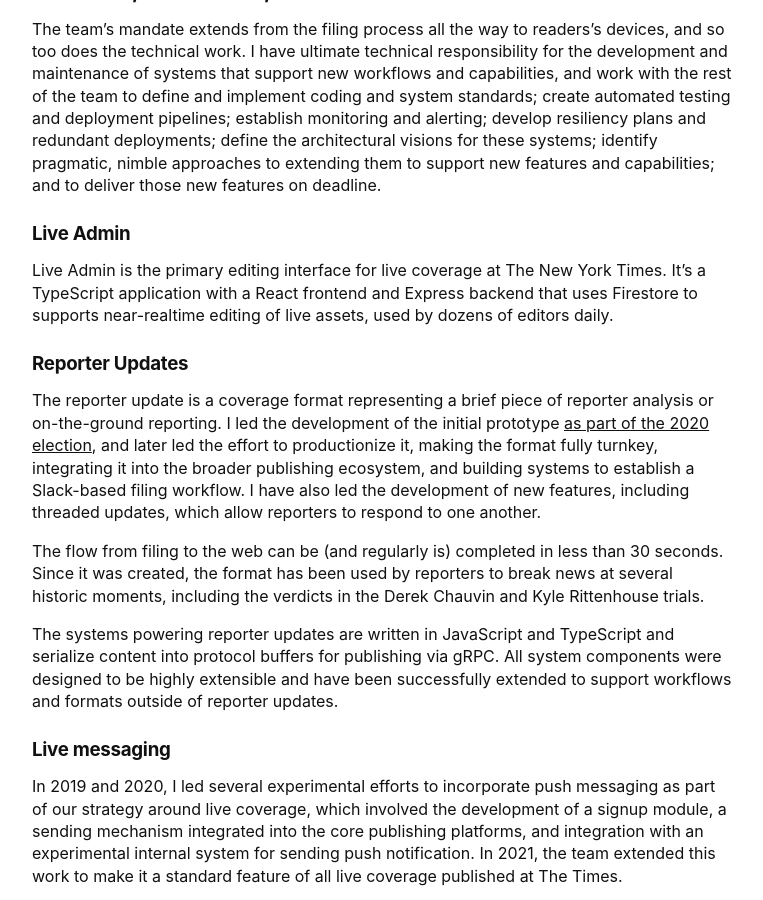
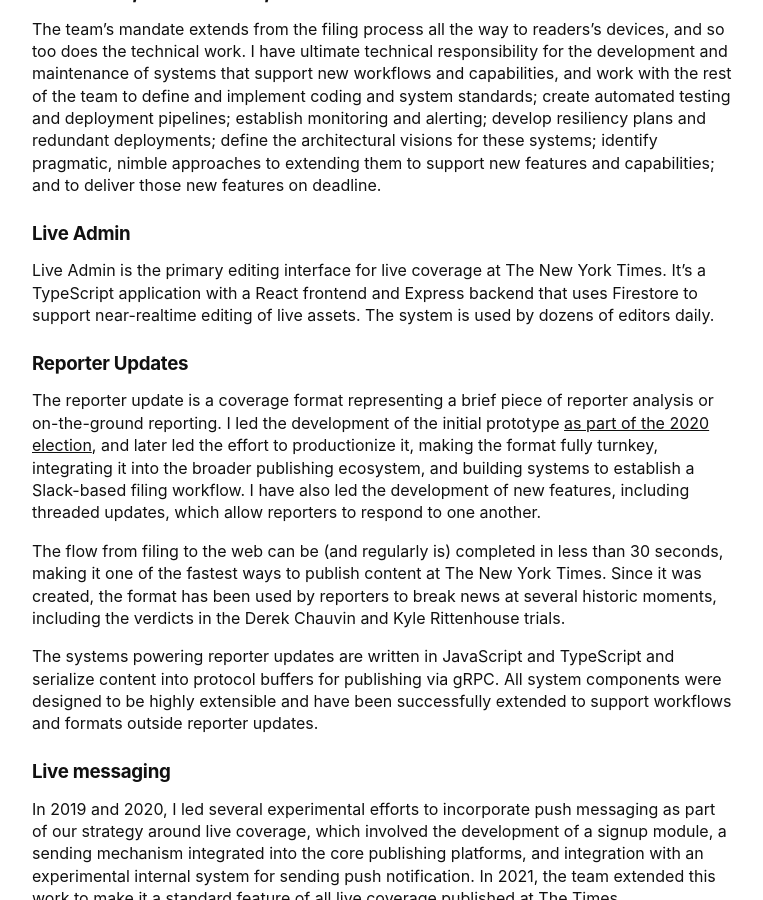
Before and after one commit to jonahsmith/personal-site, a Jekyll site: the page built from _projects/nytimes-live.md, in a window 1280 px wide and 900 px high, scrolled down 1707 px. Shown: the whole window, without its empty margins (258-1021 px from the left). Built offline with Jekyll 4.4.1, drawn with Linux system fonts in a browser that asks for light colours; some web fonts are replaced; some of the changed text lies outside the part shown.

Commit message:
more copy edits

```diff
--- a/_projects/nytimes-live.md
+++ b/_projects/nytimes-live.md
@@ -9,7 +9,7 @@ date_override: Dec. 2019 – Present
 
 I was selected to serve as tech lead for live coverage when it became a [central focus for the newsroom](https://www.nytco.com/press/an-update-on-newsroom-leadership/) in 2021 and a product team was established to support it. I had been a central contributor to the company's existing live efforts prior to that.
 
-In this role, I partner closely with a product managers, designers, and editors across the newsroom to build and iterate on one of the most dynamic parts of the report at The New York Times. The team works end-to-end to optimize the publishing flow and build new formats and features to support the newsroom's editorial ambitions. Because of the effectiveness of these collaborations, the team has been held up within the company as an example of effective product development at the edge of the newsroom.
+In this role, I partner closely with product managers, designers, and editors across the newsroom to build and iterate on one of the most dynamic parts of the report at The New York Times. The team works end-to-end to optimize the publishing flow and build new formats and features to support the newsroom's editorial ambitions. Because of the effectiveness of these collaborations, the team has been held up within the company as an example of effective product development at the edge of the newsroom.
 
 The workflows and formats we have created together have been used to cover some of the most notable stories in recent memory, including:
 
@@ -42,15 +42,15 @@ The team's mandate extends from the filing process all the way to readers's devi
 
 ### Live Admin
 
-Live Admin is the primary editing interface for live coverage at The New York Times. It's a TypeScript application with a React frontend and Express backend that uses Firestore to supports near-realtime editing of live assets, used by dozens of editors daily.
+Live Admin is the primary editing interface for live coverage at The New York Times. It's a TypeScript application with a React frontend and Express backend that uses Firestore to support near-realtime editing of live assets. The system is used by dozens of editors daily.
 
 ### Reporter Updates
 
 The reporter update is a coverage format representing a brief piece of reporter analysis or on-the-ground reporting. I led the development of the initial prototype [as part of the 2020 election](/projects/nytimes-election-2020), and later led the effort to productionize it, making the format fully turnkey, integrating it into the broader publishing ecosystem, and building systems to establish a Slack-based filing workflow. I have also led the development of new features, including threaded updates, which allow reporters to respond to one another.
 
-The flow from filing to the web can be (and regularly is) completed in less than 30 seconds. Since it was created, the format has been used by reporters to break news at several historic moments, including the verdicts in the Derek Chauvin and Kyle Rittenhouse trials.
+The flow from filing to the web can be (and regularly is) completed in less than 30 seconds, making it one of the fastest ways to publish content at The New York Times. Since it was created, the format has been used by reporters to break news at several historic moments, including the verdicts in the Derek Chauvin and Kyle Rittenhouse trials.
 
-The systems powering reporter updates are written in JavaScript and TypeScript and serialize content into protocol buffers for publishing via gRPC. All system components were designed to be highly extensible and have been successfully extended to support workflows and formats outside of reporter updates.
+The systems powering reporter updates are written in JavaScript and TypeScript and serialize content into protocol buffers for publishing via gRPC. All system components were designed to be highly extensible and have been successfully extended to support workflows and formats outside reporter updates.
 
 ### Live messaging
 
```
Also changed, not shown: _projects/nytimes-multimedia.md (+2 -2 lines), _projects/nytimes-storylines.md (+1 -1 lines).
